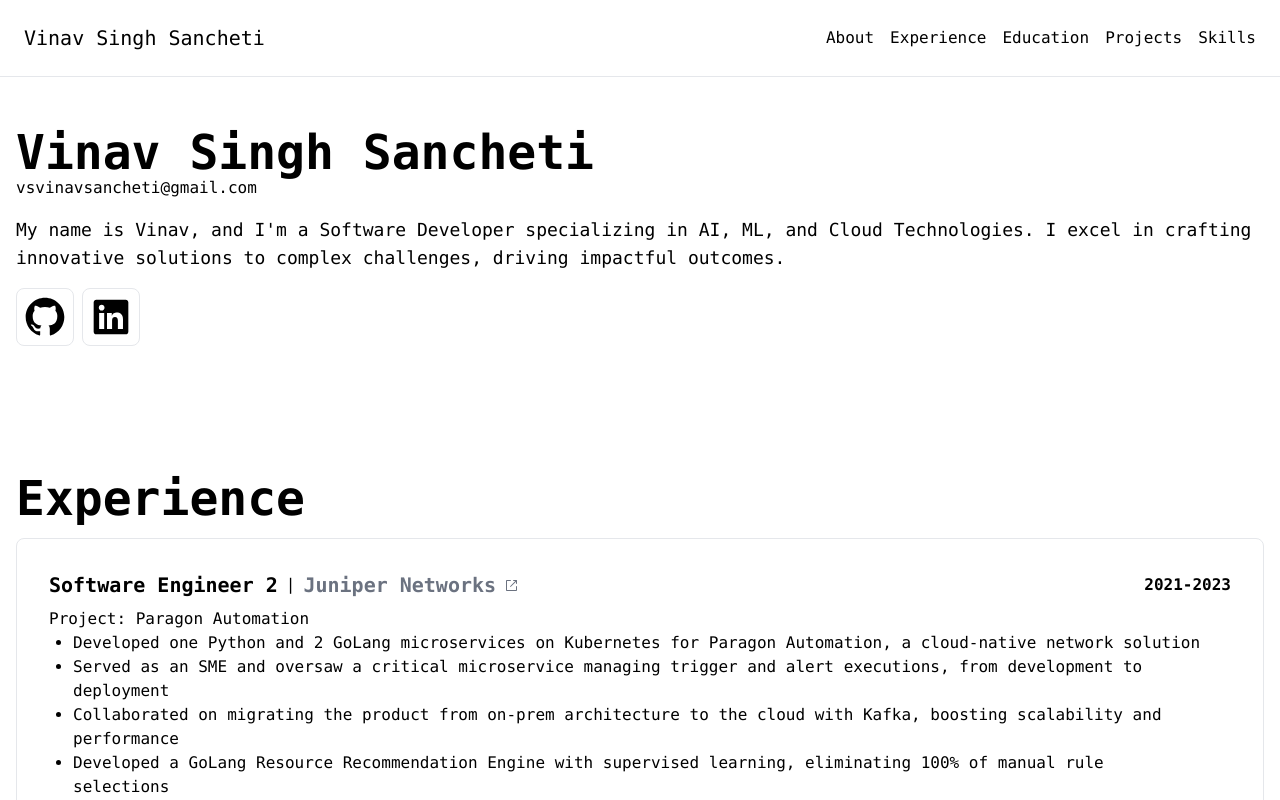
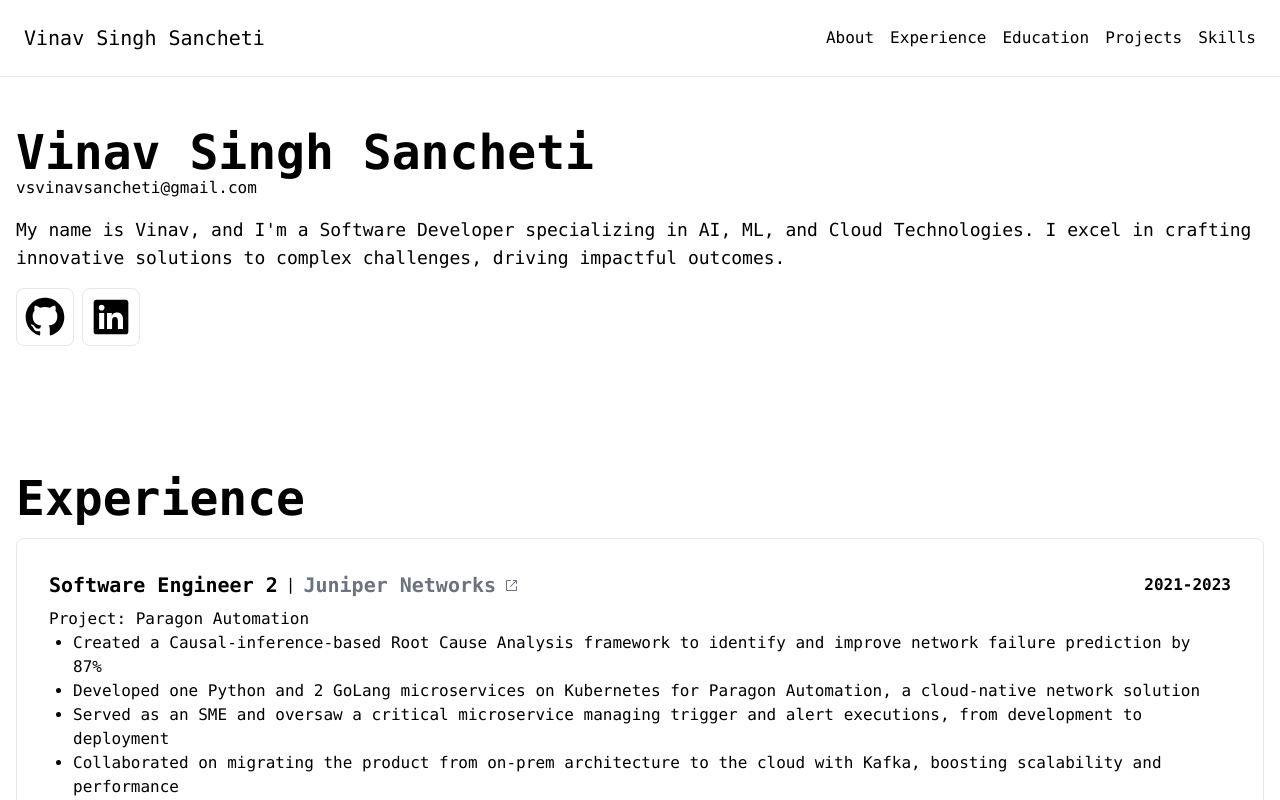
Before and after one commit to vsvinav/portfolio, a Next.js app: page / in a window 1280 px wide. Shown: the top 800 px of the page. Built offline with nearby package versions, Linux system fonts and the light colour scheme.

Commit message:
Add experience bullet

```diff
--- a/app/page.tsx
+++ b/app/page.tsx
@@ -16,6 +16,7 @@ const experiences: ExperienceCardProps[] = [
     duration: "2021-2023",
     project: "Paragon Automation",
     contentList: [
+      "Created a Causal-inference-based Root Cause Analysis framework to identify and improve network failure prediction by 87%",
       "Developed one Python and 2 GoLang microservices on Kubernetes for Paragon Automation, a cloud-native network solution",
       "Served as an SME and oversaw a critical microservice managing trigger and alert executions, from development to deployment",
       "Collaborated on migrating the product from on-prem architecture to the cloud with Kafka, boosting scalability and performance",
```
